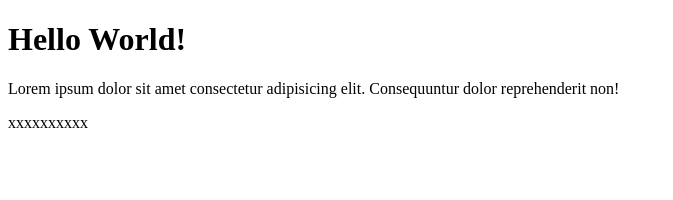
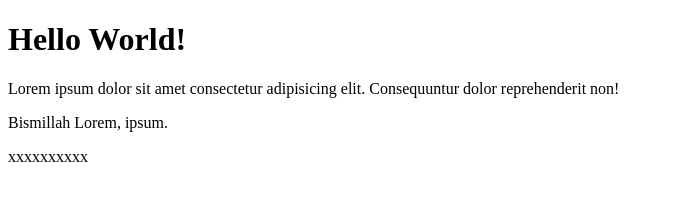
Before and after one commit to who-is-brillian/cobacoba, a plain HTML site: page index.html in a window 1280 px wide. Shown: the whole page, without its empty margins (0-673 px from the left). Drawn offline with Linux system fonts and the light colour scheme.

Commit message:
bismillah

```diff
--- a/index.html
+++ b/index.html
@@ -10,6 +10,7 @@
 <body>
     <h1>Hello World!</h1>
     <p>Lorem ipsum dolor sit amet consectetur adipisicing elit. Consequuntur dolor reprehenderit non!</p>
+    <p>Bismillah Lorem, ipsum.</p>
     <p>xxxxxxxxxx</p>
 </body>
 
```
